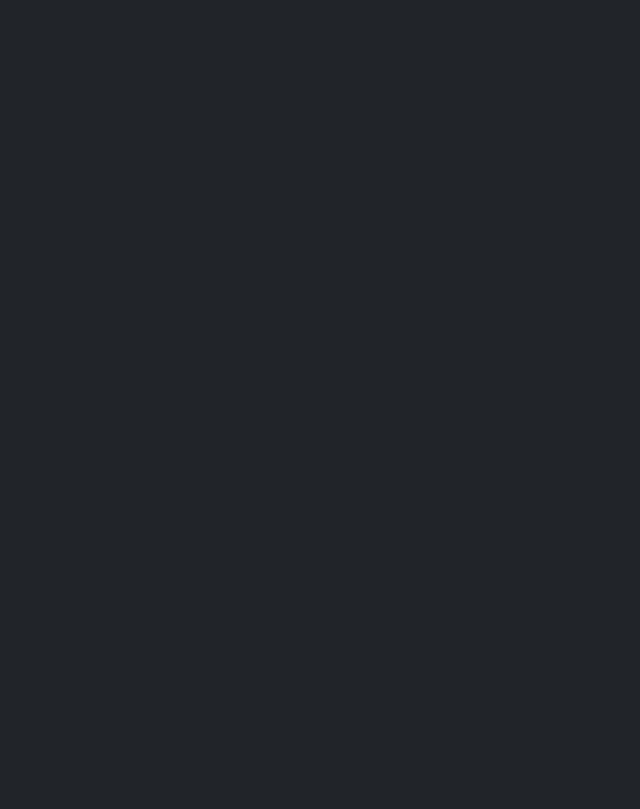
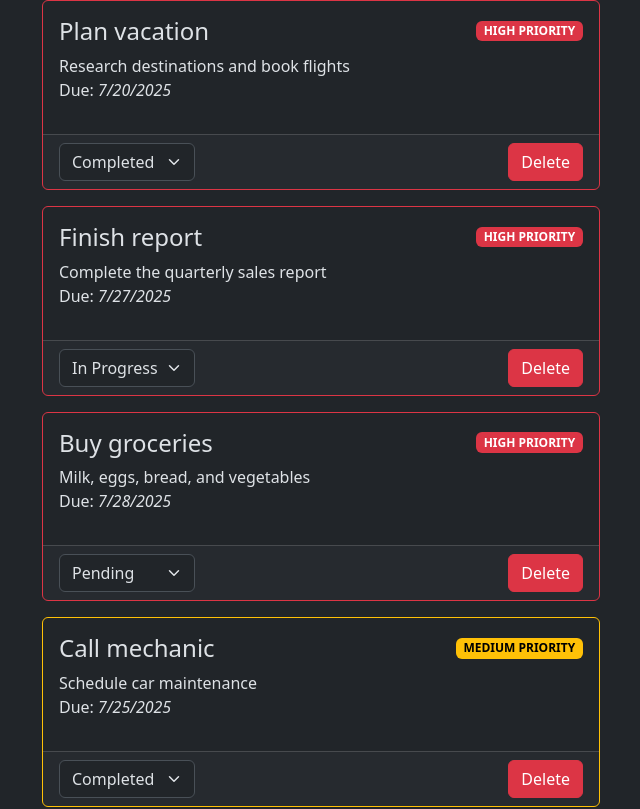
Before and after one commit to hirekarl/lab_9.3_lists_keys_conditionals, a React (Vite) app in the folder task-manager/: page / in a window 1280 px wide. Shown: the top 809 px of the page, without its empty margins (319-959 px from the left). Built offline with nearby package versions, Linux system fonts and the light colour scheme.

Commit message:
Got a working implementation of TaskItem and TaskList going.

```diff
--- a/task-manager/src/App.tsx
+++ b/task-manager/src/App.tsx
@@ -1,9 +1,33 @@
-import type { ReactNode } from "react"
+import { useState, type ReactNode } from "react"
+import type { Task, TaskStatus } from "./types"
+import TaskList from "./components/TaskList/TaskList"
+
+import { MOCK_TASKS } from "./data/mockTasks"
 
 function App(): ReactNode {
+  const [tasks, setTasks] = useState<Task[]>(MOCK_TASKS)
+
+  function handleStatusChange(taskId: string, newStatus: TaskStatus): void {
+    setTasks((prevTasks) =>
+      prevTasks.map((task) =>
+        task.id === taskId ? { ...task, status: newStatus } : task
+      )
+    )
+  }
+
+  function handleDelete(taskId: string): void {
+    setTasks(tasks.filter((t) => t.id !== taskId))
+  }
 
   return (
     <>
+      <div className="container">
+        <TaskList
+          tasks={tasks}
+          onStatusChange={handleStatusChange}
+          onDelete={handleDelete}
+        />
+      </div>
     </>
   )
 }
--- a/task-manager/src/components/TaskItem/TaskItem.tsx
+++ b/task-manager/src/components/TaskItem/TaskItem.tsx
@@ -1,5 +1,96 @@
-import type { ReactNode } from "react"
+import type { ReactNode, ChangeEvent } from "react"
+import type {
+  BootstrapColor,
+  Task,
+  TaskPriority,
+  TaskItemProps,
+} from "../../types"
 
-export default function TaskItem(): ReactNode {
-  return <div>TaskItem</div>
+const PriorityToBootstrapColor: Record<TaskPriority, BootstrapColor> = {
+  low: "info",
+  medium: "warning",
+  high: "danger",
 }
+
+export default function TaskItem({
+  task,
+  onStatusChange,
+  onDelete,
+}: TaskItemProps): ReactNode {
+  const { id, title, description, status, priority, dueDate }: Task = task
+
+  function handleDeleteButtonClick(): void {
+    onDelete(id)
+  }
+
+  function handleSelect(event: ChangeEvent<HTMLSelectElement>): void {
+    if (
+      typeof event.target.value === "string" &&
+      (event.target.value === "pending" ||
+        event.target.value === "in-progress" ||
+        event.target.value === "completed")
+    ) {
+      const newStatus = event.target.value
+      onStatusChange(id, newStatus)
+    }
+  }
+
+  function displayDueDate(): string {
+    return new Date(dueDate).toLocaleDateString("en-US", {
+      year: "numeric",
+      month: "numeric",
+      day: "numeric",
+    })
+  }
+
+  function dueDateAsISO(): string {
+    return new Date(dueDate).toISOString().split("T")[0]
+  }
+
+  return (
+    <div className={`card mb-3 border-${PriorityToBootstrapColor[priority]}`}>
+      <div className="card-body">
+        <div className="d-flex justify-content-between">
+          <h2 className="card-title fs-4">{title}</h2>
+          <div>
+            <span
+              className={`badge text-bg-${PriorityToBootstrapColor[priority]}`}>{`${priority.toUpperCase()} PRIORITY`}</span>
+          </div>
+        </div>
+
+        <div className="card-text">
+          <ul className="list-unstyled">
+            <li>{description}</li>
+            <li>
+              Due:{" "}
+              <em>
+                <time dateTime={dueDateAsISO()}>{displayDueDate()}</time>
+              </em>
+            </li>
+          </ul>
+        </div>
+      </div>
+      <div className="card-footer">
+        <div className="d-flex justify-content-between">
+          <div>
+            <select
+              value={status}
+              className="form-select"
+              onChange={handleSelect}>
+              <option value="pending">Pending</option>
+              <option value="in-progress">In Progress</option>
+              <option value="completed">Completed</option>
+            </select>
+          </div>
+          <div>
+            <button
+              className="btn btn-danger"
+              onClick={handleDeleteButtonClick}>
+              Delete
+            </button>
+          </div>
+        </div>
+      </div>
+    </div>
+  )
+}
--- a/task-manager/src/components/TaskList/TaskList.tsx
+++ b/task-manager/src/components/TaskList/TaskList.tsx
@@ -1,5 +1,44 @@
 import type { ReactNode } from "react"
+import type { TaskListProps, TaskPriority } from "../../types"
+import TaskItem from "../TaskItem/TaskItem"
 
-export default function TaskList(): ReactNode {
-  return <div>TaskList</div>
+const TaskPrioritySortRank: Record<TaskPriority, number> = {
+  high: 1,
+  medium: 2,
+  low: 3,
+} as const
+
+export default function TaskList({
+  tasks,
+  onStatusChange,
+  onDelete,
+}: TaskListProps): ReactNode {
+  const taskItems = tasks
+    .sort((a, b) => {
+      const dateA = new Date(a.dueDate)
+      const dateB = new Date(b.dueDate)
+      return dateA.getTime() - dateB.getTime()
+    })
+    .sort(
+      (a, b) =>
+        TaskPrioritySortRank[a.priority] - TaskPrioritySortRank[b.priority]
+    )
+    .map((task) => {
+      return (
+        <TaskItem
+          key={task.id}
+          task={task}
+          onStatusChange={onStatusChange}
+          onDelete={onDelete}
+        />
+      )
+    })
+
+  return (
+    <>
+      <div className="col-md-6 offset-md-3 col-sm-10 offset-sm-1">
+        {taskItems}
+      </div>
+    </>
+  )
 }
```
